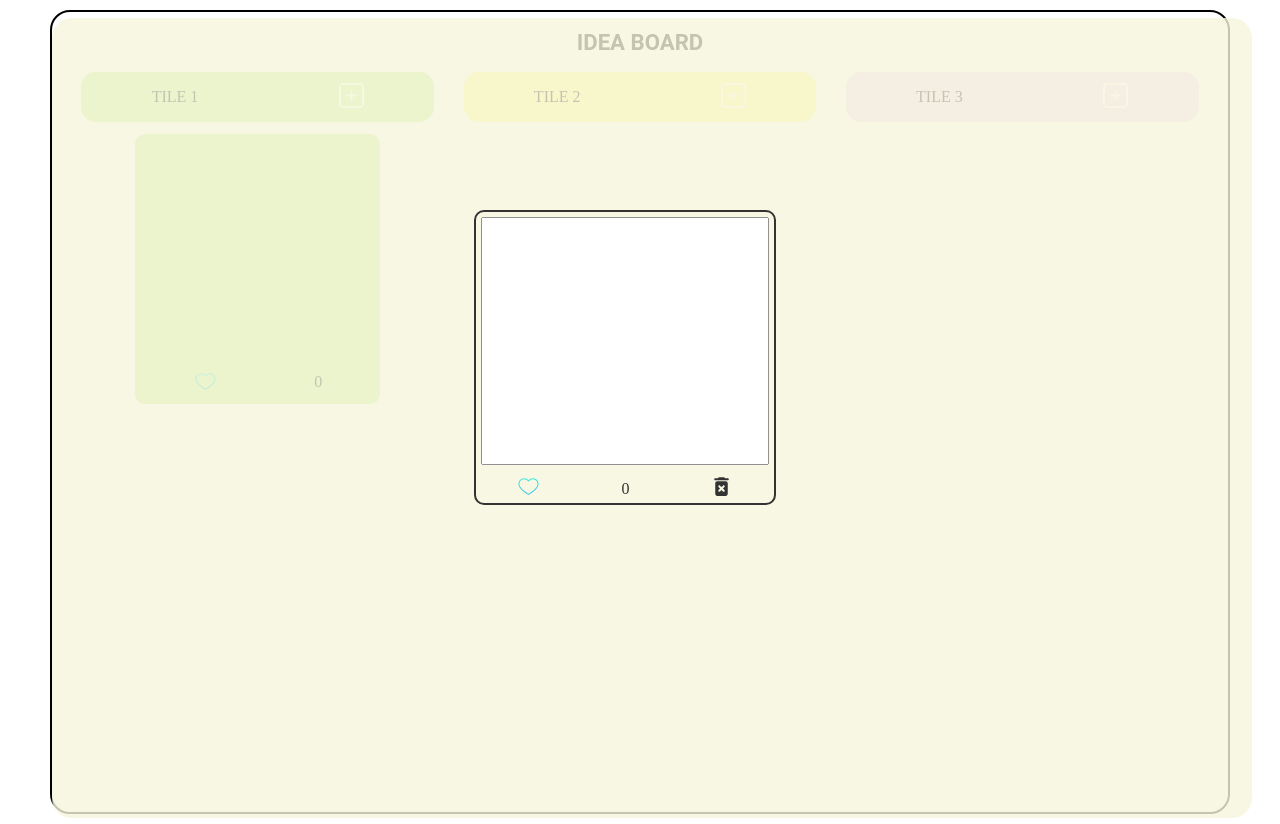
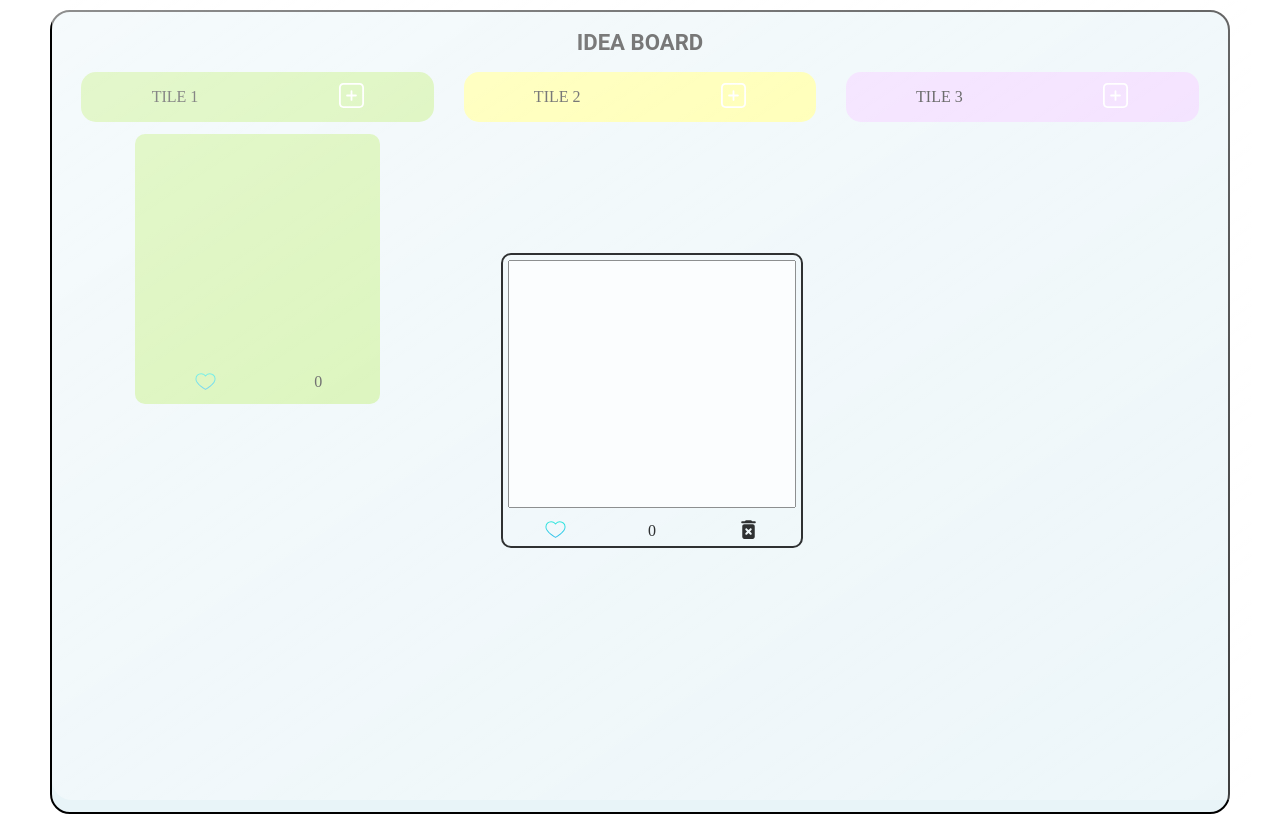
Before and after one commit to raunak-ra/idea-board-angular, an Angular app: page / in a window 1280 px wide. Both pictures are taken after a click on the picture 351 px from the left and 95 px from the top of the page. Built offline with nearby package versions, Linux system fonts and the light colour scheme.

Commit message:
Added css

```diff
--- a/src/app/home/home.component.css
+++ b/src/app/home/home.component.css
@@ -3,6 +3,7 @@
   min-height: 100vh;
   border-radius: 20px;
   margin: 10px;
+  background: #e8f4f8;
 }
 
 .tiles {
--- a/src/app/overlay/overlay.component.css
+++ b/src/app/overlay/overlay.component.css
@@ -1,9 +1,26 @@
+.overlay {
+  display: flex;
+  align-items: center;
+  justify-items: center;
+  top: 0;
+  z-index: 90;
+  background: linear-gradient(
+    to right bottom,
+    rgba(255, 255, 255, 0.7),
+    rgba(255, 255, 255, 0.3)
+  );
+  opacity: 0.8;
+  margin: 0;
+  width: 100%;
+  height: 100vh;
+  border-radius: 20px;
+  position: absolute;
+}
+
 .panel {
   border: 2px solid;
   border-radius: 10px;
   position: fixed;
-  margin-top: 15%;
-  margin-left: 33%;
   z-index: 100;
 }
 
@@ -26,17 +43,3 @@ textarea {
   padding: 8px;
   overflow-x: hidden;
 }
-
-.overlay {
-  z-index: 90;
-  background: beige;
-  opacity: 0.8;
-  margin: 0;
-  width: 100%;
-  height: 100vh;
-  margin-top: -110px;
-  border-radius: 20px;
-
-  position: absolute;
-  top: 8pc;
-}
--- a/src/app/overlay/overlay.component.html
+++ b/src/app/overlay/overlay.component.html
@@ -1,4 +1,4 @@
-<div class="overlay" [ngStyle]="{'display': displayPanel == true ? 'block' : 'none'}"
+<div class="overlay" [ngStyle]="{'display': displayPanel == true ? 'flex' : 'none'}"
     (click)="saveNotes(ref.value, $event)">
 
     <div class="panel" id="panel-body">
```
